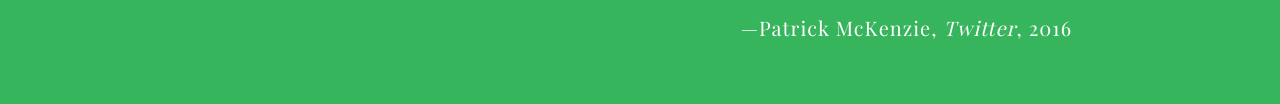
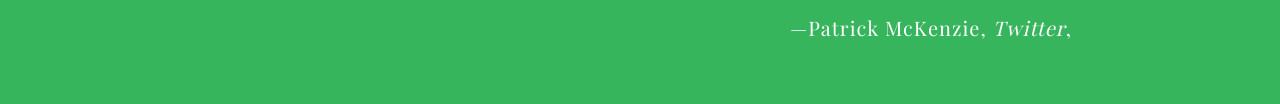
Before and after one commit to Shermanlts/Random_Quote_Generator, a plain HTML site: page index.html in a window 1280 px wide. Shown: the part 445-549 px from the top of the page. Drawn offline with nearby package versions, Linux system fonts and the light colour scheme; a web font is replaced by a local one.

Commit message:
Minor tweak to html
Changed year to link

```diff
--- a/css/styles.css
+++ b/css/styles.css
@@ -63,7 +63,7 @@ body {
   font-style: normal;
 }
 
-.year:before {
+.link:before {
   content: ", ";
   font-style: normal;
 }
--- a/index.html
+++ b/index.html
@@ -11,7 +11,7 @@
   <div class="container">
     <div id="quote-box">
       <p class="quote">Every great developer you know got there by solving problems they were unqualified to solve until they actually did it.</p>
-      <p class="source">Patrick McKenzie<span class="citation">Twitter</span><span class="year">2016</span></p>
+      <p class="source">Patrick McKenzie<span class="citation">Twitter</span><span class="link"></span></p>
     </div>
     <button id="loadQuote">Show another quote</button>
   </div>
--- a/js/script.js
+++ b/js/script.js
@@ -79,6 +79,7 @@ function getRandomQuote() {
 // Create the printQuote funtion and name it printQuote
 function printQuote() {
 	var quote = getRandomQuote();
+	console.log(quote.quote);
 
 }
 
```
